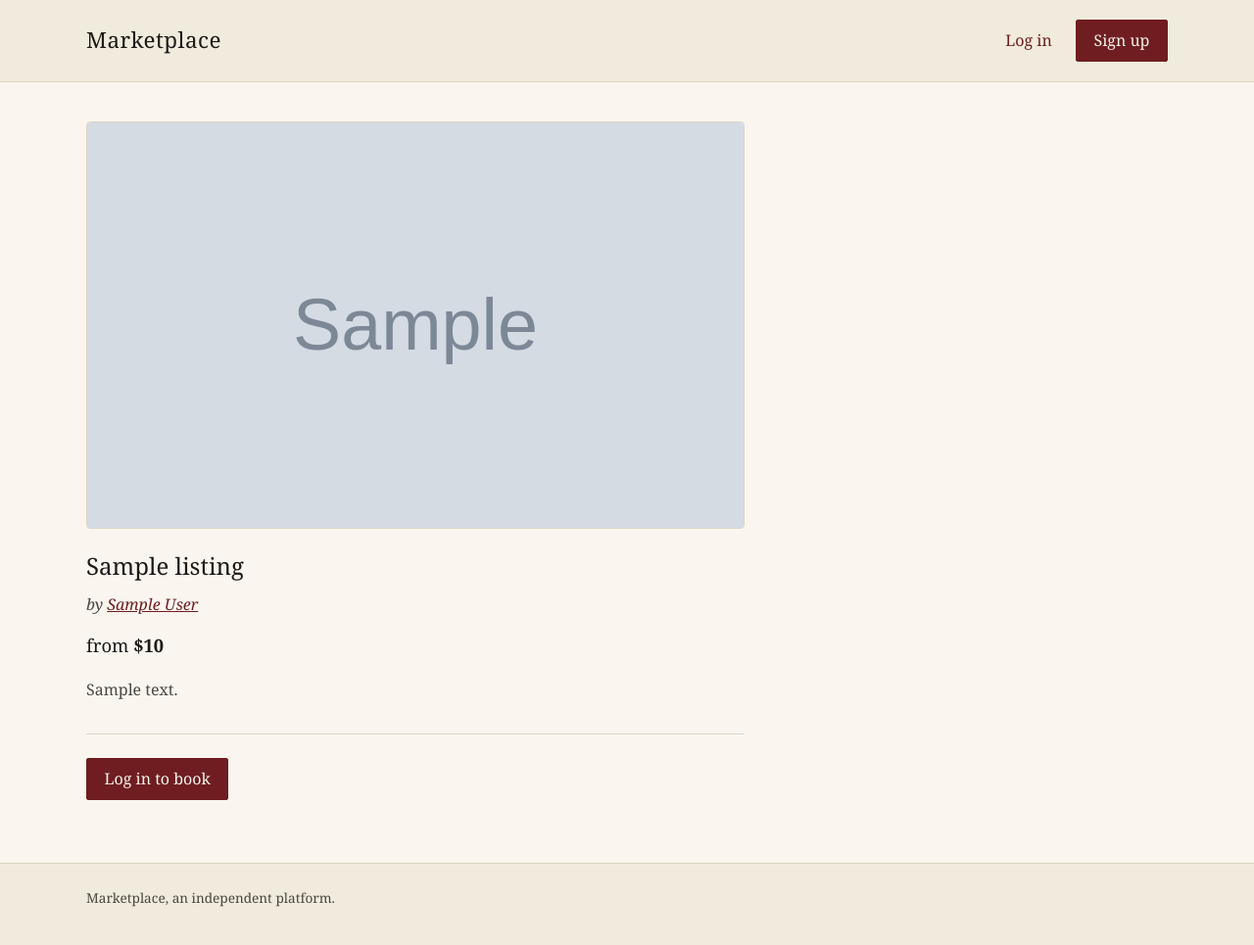
After one commit to 5x5x5x5/marketplace, a Python web app: template src/marketplace/templates/listing.html in a window 1280 px wide. The commit adds this page. Shown: the whole page at 98% size. Run offline with Jinja, Linux system fonts and the light colour scheme; the template is opened without the code that fills it: most values are stand-ins (such as "Sample title", 1, 10 or a date in 2020); grey boxes marked "Sample" are stand-in pictures.

Commit message:
Add listing detail and seller profile pages
Reuses catalog.py's visibility/pricing helpers exactly (visible_listings_stmt,
indicative_buyer_price, catalog_listing_out, catalog_seller_out) so detail and
profile 404s mirror the JSON API's visibility contract without re-deriving any
filter. Photos render as an img list with the first as hero; missing photos
fall back to a neutral CSS placeholder. The detail page carries no booking
form or /v1/quotes|/v1/jobs form action (phase-3 non-goal) — anonymous visitors
get a /login link, the claims branch is dormant until Task 3 wires real state.

Co-Authored-By: Claude Fable 5 <noreply@anthropic.com>

```diff
--- a/src/marketplace/static/style.css
+++ b/src/marketplace/static/style.css
@@ -162,6 +162,65 @@ main.shell {
   text-align: center;
 }
 
+.listing-detail {
+  max-width: 42rem;
+}
+
+.listing-photos {
+  margin-bottom: 1.5rem;
+}
+
+.listing-photo {
+  width: 100%;
+  max-height: 20rem;
+  object-fit: cover;
+  border-radius: 4px;
+  border: 1px solid var(--hairline);
+  display: block;
+  margin-bottom: 0.75rem;
+}
+
+.listing-photo-hero {
+  max-height: 26rem;
+}
+
+.listing-photo-placeholder {
+  width: 100%;
+  height: 18rem;
+  background: var(--cream-deep);
+  border: 1px solid var(--hairline);
+  border-radius: 4px;
+  margin-bottom: 1.5rem;
+}
+
+.listing-seller {
+  font-style: italic;
+}
+
+.listing-price {
+  font-size: 1.15rem;
+  color: var(--ink);
+}
+
+.booking-stub {
+  margin-top: 2rem;
+  padding-top: 1.5rem;
+  border-top: 1px solid var(--hairline);
+}
+
+.booking-note {
+  color: var(--ink-soft);
+  font-style: italic;
+}
+
+.seller-header {
+  margin-bottom: 2rem;
+}
+
+.seller-stats {
+  color: var(--ink-soft);
+}
+
 .site-footer {
   border-top: 1px solid var(--hairline);
   background: var(--cream-deep);
--- /dev/null
+++ b/src/marketplace/templates/listing.html
@@ -0,0 +1,38 @@
+{% extends "base.html" %}
+
+{% block title %}{{ listing.title }} — Marketplace{% endblock %}
+
+{% block content %}
+<article class="listing-detail">
+  {% if listing.photo_urls %}
+  <div class="listing-photos">
+    {% for url in listing.photo_urls %}
+    <img
+      class="listing-photo{% if loop.first %} listing-photo-hero{% endif %}"
+      src="{{ url }}"
+      alt="{{ listing.title }}"
+    />
+    {% endfor %}
+  </div>
+  {% else %}
+  <div class="listing-photo-placeholder" role="img" aria-label="No photo available"></div>
+  {% endif %}
+
+  <div class="listing-body">
+    <h1>{{ listing.title }}</h1>
+    <p class="listing-seller">
+      by <a href="/sellers/{{ listing.seller.seller_id }}">{{ listing.seller.display_name }}</a>
+    </p>
+    <p class="listing-price">from <strong>${{ listing.price_from }}</strong></p>
+    <p class="listing-description">{{ listing.description }}</p>
+
+    <section class="booking-stub">
+      {% if claims %}
+      <p class="booking-note">Booking arrives in phase 3.</p>
+      {% else %}
+      <a class="button" href="/login">Log in to book</a>
+      {% endif %}
+    </section>
+  </div>
+</article>
+{% endblock %}
```
Also changed, not shown: src/marketplace/pages.py (+53 -1 lines), src/marketplace/templates/seller.html (added, +27 -0 lines), tests/test_pages.py (+114 -8 lines).
